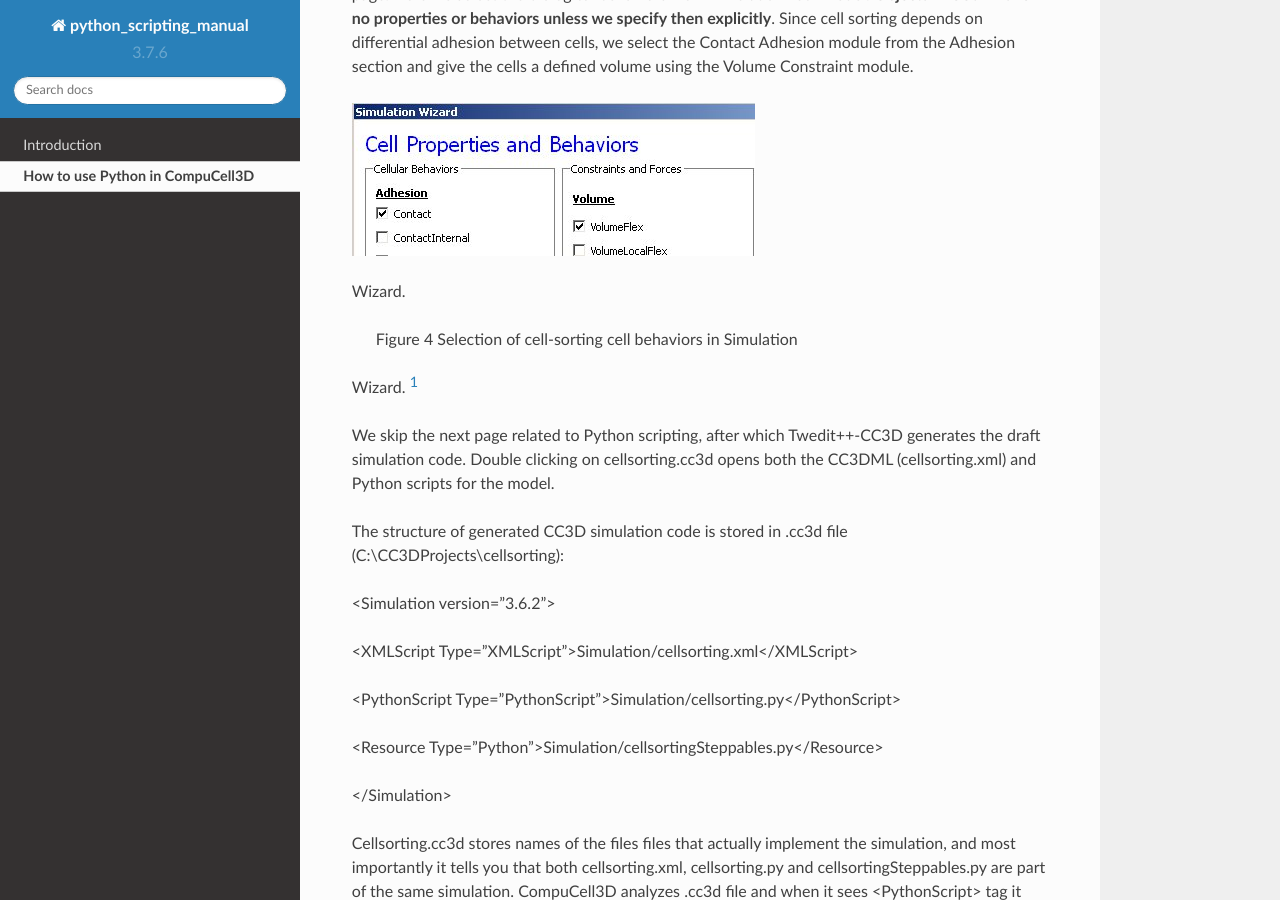
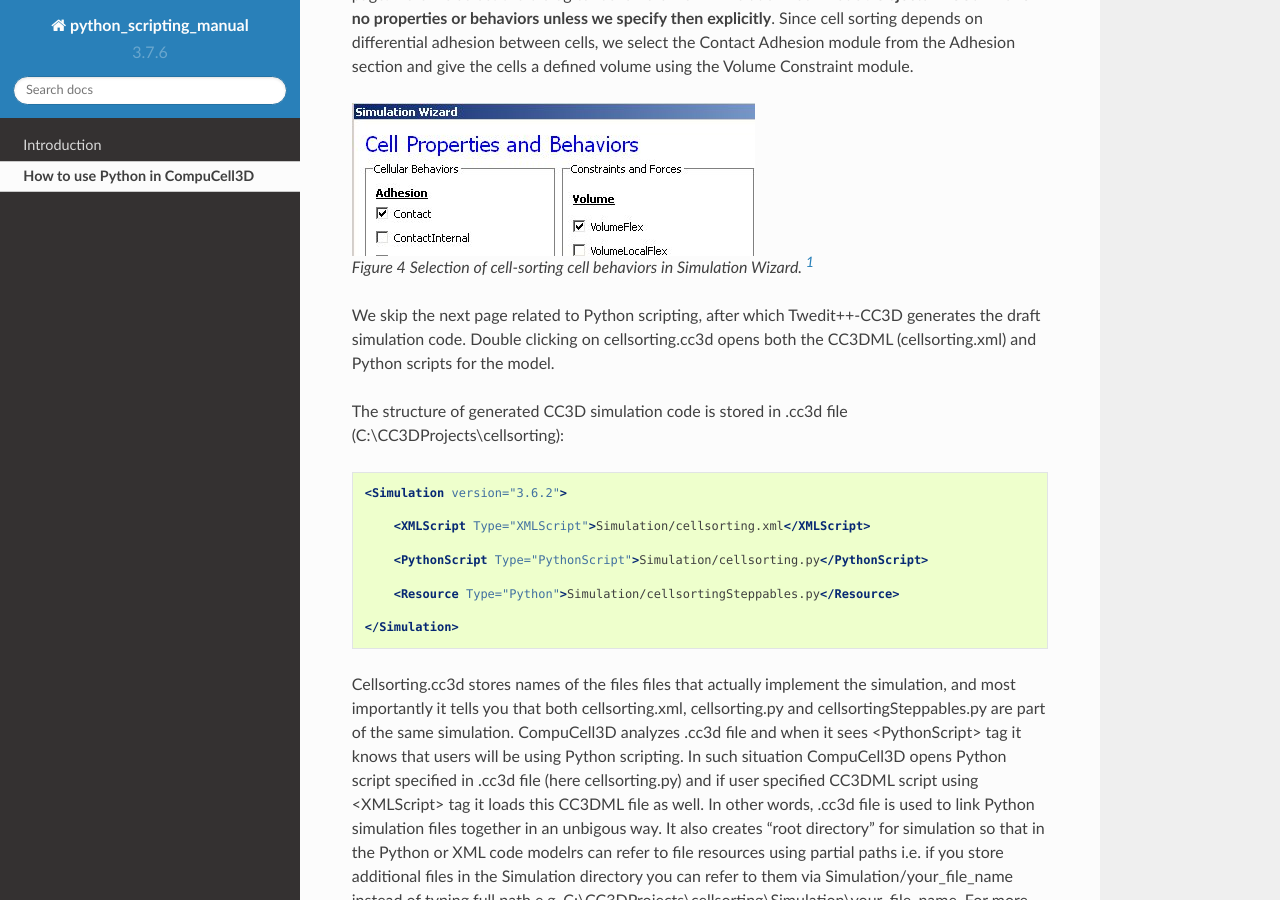
Before and after one commit to CompuCell3D/PythonScriptingManual, a Sphinx documentation site: the page built from docs/how_to_use_python_in_cc3d.rst, in a window 1280 px wide and 900 px high, scrolled down 2621 px. Built offline with Sphinx 7.4.7 and the Read the Docs theme 2.0.0, drawn with Linux system fonts in a browser that asks for light colours; some of the changed lines change nothing that is shown.

Commit message:
formatted code

```diff
--- a/docs/how_to_use_python_in_cc3d.rst
+++ b/docs/how_to_use_python_in_cc3d.rst
@@ -52,11 +52,9 @@ Adhesion module from the Adhesion section and give the cells a defined
 volume using the Volume Constraint module.
 
 .. figure:: images/image4.jpeg
-    :alt: Figure 4 Selection of cell-sorting cell behaviors in Simulation
-Wizard.
+    :alt: Figure 4 Selection of cell-sorting cell behaviors in Simulation Wizard.
 
-    Figure 4 Selection of cell-sorting cell behaviors in Simulation
-Wizard. [1]_
+    Figure 4 Selection of cell-sorting cell behaviors in Simulation Wizard. [1]_
 
 
 
@@ -68,16 +66,17 @@ scripts for the model.
 The structure of generated CC3D simulation code is stored in .cc3d file
 (C:\\CC3DProjects\\cellsorting):
 
-<Simulation version="3.6.2">
+.. code-block:: xml
 
-<XMLScript Type="XMLScript">Simulation/cellsorting.xml</XMLScript>
+    <Simulation version="3.6.2">
 
-<PythonScript
-Type="PythonScript">Simulation/cellsorting.py</PythonScript>
+        <XMLScript Type="XMLScript">Simulation/cellsorting.xml</XMLScript>
 
-<Resource Type="Python">Simulation/cellsortingSteppables.py</Resource>
+        <PythonScript Type="PythonScript">Simulation/cellsorting.py</PythonScript>
 
-</Simulation>
+        <Resource Type="Python">Simulation/cellsortingSteppables.py</Resource>
+
+    </Simulation>
 
 Cellsorting.cc3d stores names of the files files that actually implement
 the simulation, and most importantly it tells you that both
```
